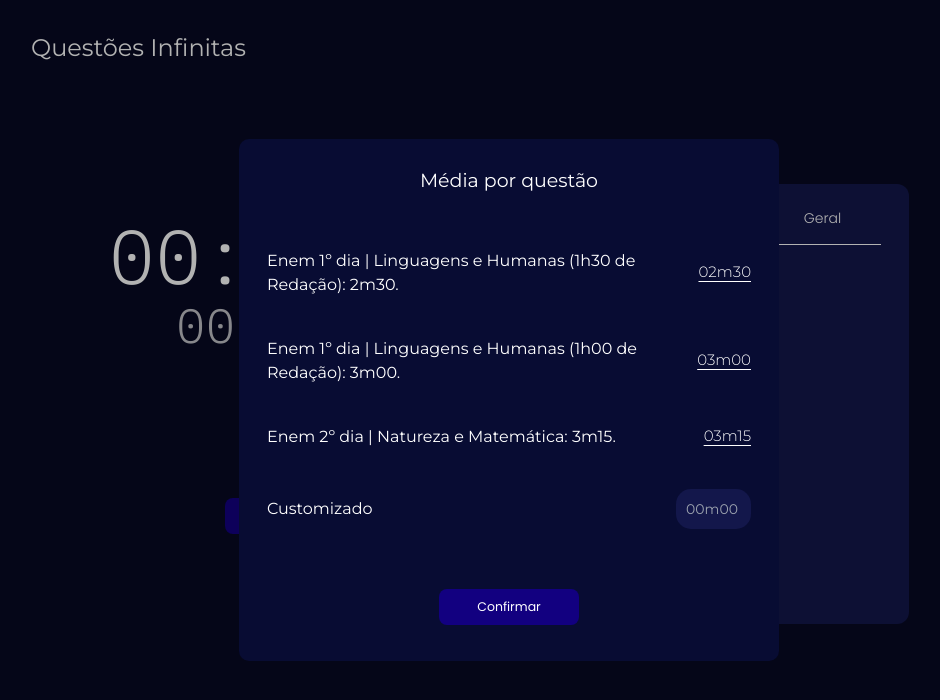
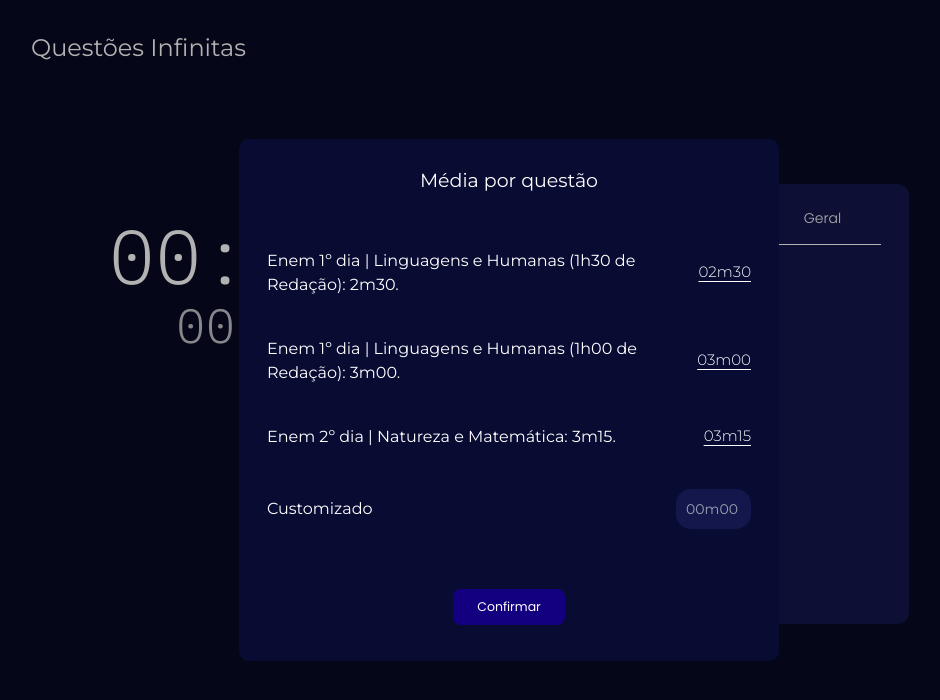
Before and after one commit to HenriqueSenaDev/enem-timer, a React (Vite) app: page /questions/infinity in a window 1280 px wide. Shown: the top 700 px of the page, without its empty margins (131-1071 px from the left). Built offline with nearby package versions, Linux system fonts and the light colour scheme.

Commit message:
hotfix/ui: Button styles

```diff
--- a/src/components/button/index.tsx
+++ b/src/components/button/index.tsx
@@ -7,9 +7,9 @@
 
 function Button({ text, shortcut, className, ...rest }: IProps) {
   return (
-    <div className='flex flex-col items-center justify-center w-[50%] lg:gap-[6px]'>
+    <div className='flex flex-col items-center justify-center lg:gap-[6px]'>
       <button
-        className={`${className} text-[11px] bg-[#13174B] py-[7px] px-[10px] rounded-lg max-w-[115px] text-white border-0 cursor-pointer w-full font-['Poppins'] lg:text-[12.5px] lg:py-[9px] lg:max-w-[140px]`}
+        className={`${className} text-[11px] bg-[#13174B] hover:bg-opacity-80 py-2 px-6 rounded-lg text-white border-0 cursor-pointer w-full font-['Poppins'] lg:text-[12.5px] lg:py-[9px]`}
         {...rest}
       >
         {text}
--- a/src/pages/questions/components/timer-area/index.tsx
+++ b/src/pages/questions/components/timer-area/index.tsx
@@ -143,12 +143,14 @@
           <div className='w-full flex flex-col items-center gap-[26px] lg:max-w-[320px]'>
             <div className='w-full flex items-center justify-center gap-6'>
               <Button
+                className='text-xs lg:text-base w-[110px] lg:w-[140px]'
                 text='Resetar questão'
                 shortcut='R'
                 onClick={handleReset}
               />
 
               <Button
+                className='text-xs lg:text-base w-[110px] lg:w-[140px]'
                 text='Próxima questão'
                 shortcut='Space Bar'
                 onClick={handleNextQuestion}
@@ -157,12 +159,14 @@
 
             <div className='w-full flex items-center justify-center gap-6'>
               <Button
+                className='text-xs lg:text-base w-[110px] lg:w-[140px]'
                 text={`${isTimeHidden ? 'Revelar' : 'Esconder'} tempo`}
                 shortcut='T'
                 onClick={toggleTimeVisibility}
               />
 
               <Button
+                className='text-xs lg:text-base w-[110px] lg:w-[140px]'
                 text='Finalizar'
                 style={{ backgroundColor: '#120080' }}
                 shortcut='Enter'
@@ -172,6 +176,7 @@
           </div>
         ) : (
           <Button
+            className='text-xs lg:text-base'
             text='Iniciar'
             style={{ backgroundColor: '#120080' }}
             shortcut='Enter'
```
Also changed, not shown: src/components/button/styles.css (added).
